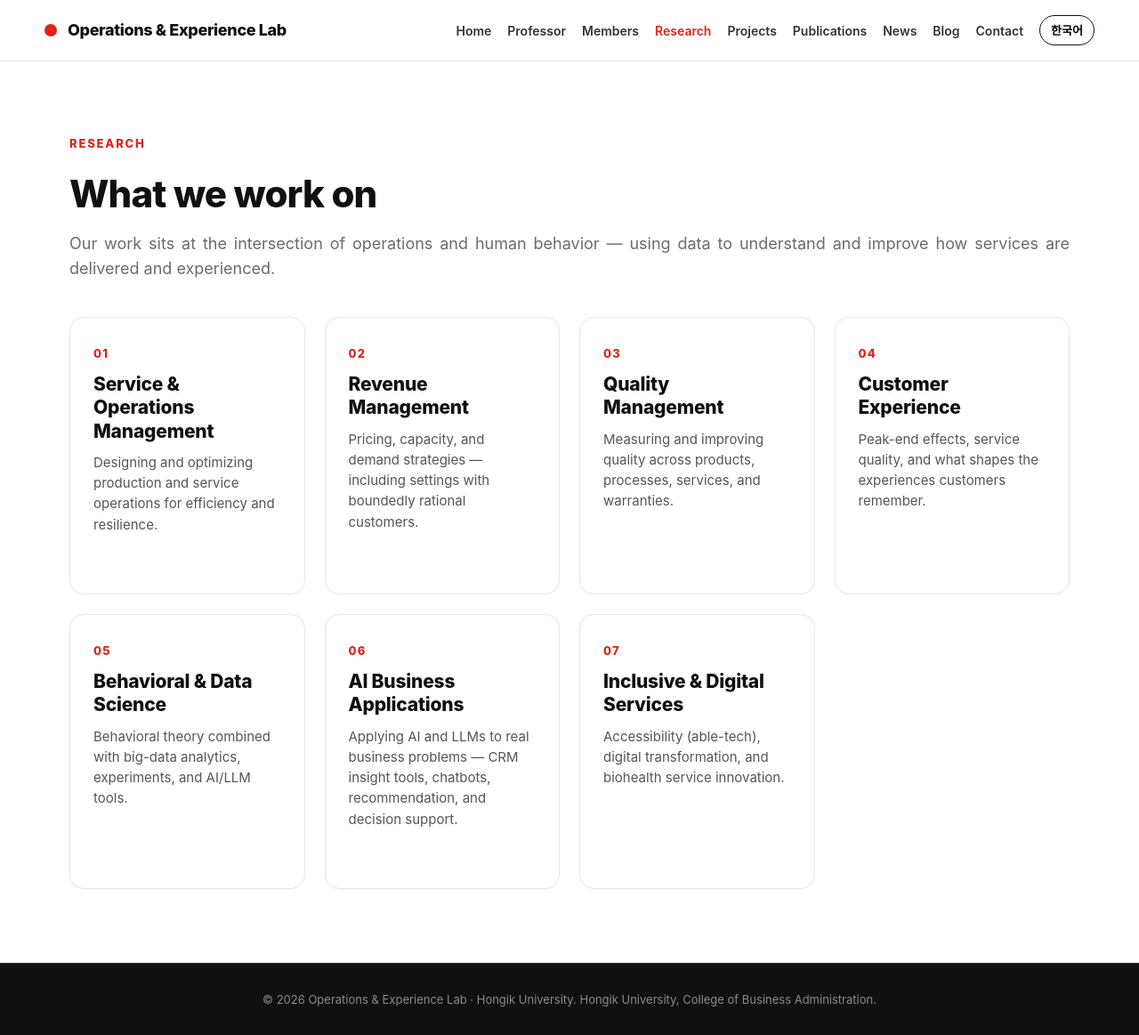
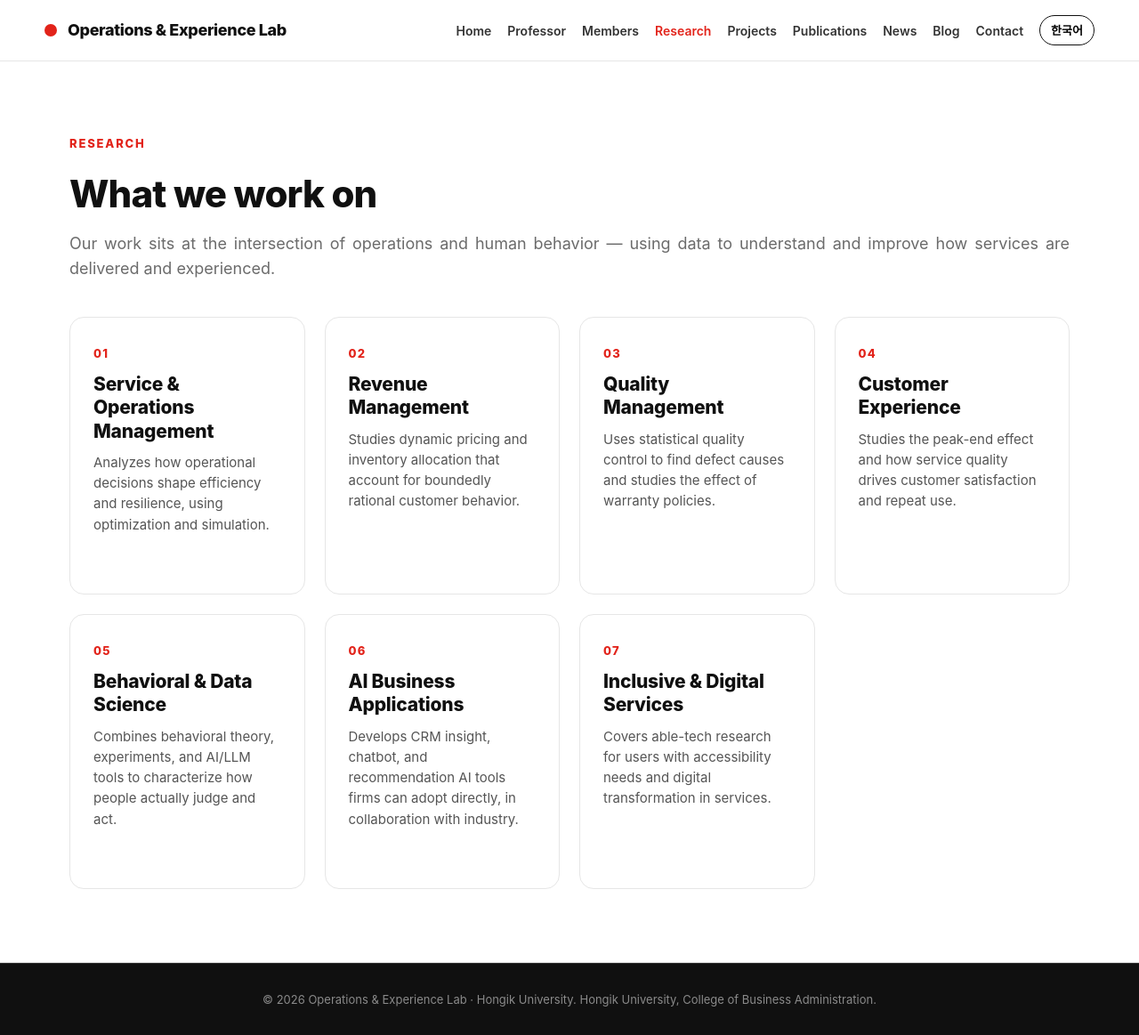
Before and after one commit to hioelab/hioelab.github.io, a Jekyll site: the page research.html, which Jekyll copies as it is, in a window 1280 px wide and 1163 px high. Shown: the whole window at 89% size. Built offline with Jekyll 4.4.1, drawn with Linux system fonts in a browser that asks for light colours; some web fonts are replaced.

Commit message:
Shorten research card summaries to match popup content

```diff
--- a/research.html
+++ b/research.html
@@ -60,43 +60,43 @@
     <h2 class="sec"><span class="lang-en">What we work on</span><span class="lang-ko">연구 분야</span></h2>
     <p class="lead" style="max-width:none"><span class="lang-en">Our work sits at the intersection of operations and human behavior — using data to understand and improve how services are delivered and experienced.</span><span class="lang-ko">우리의 연구는 운영과 인간 행동의 교차점에 있습니다. 데이터를 활용해 서비스가 전달되고 경험되는 방식을 이해하고 개선합니다.</span></p>
     <div class="rgrid">
-      <button type="button" class="rcard" data-rcard="01"><div class="num">01</div><h3><span class="lang-en">Service &amp; Operations Management</span><span class="lang-ko">서비스·운영 관리</span></h3><p><span class="lang-en">Designing and optimizing production and service operations for efficiency and resilience.</span><span class="lang-ko">효율성과 회복력을 위한 생산·서비스 운영의 설계와 최적화.</span></p><span class="more"><span class="lang-en">Read more</span><span class="lang-ko">자세히 보기</span> →</span>
+      <button type="button" class="rcard" data-rcard="01"><div class="num">01</div><h3><span class="lang-en">Service &amp; Operations Management</span><span class="lang-ko">서비스·운영 관리</span></h3><p><span class="lang-en">Analyzes how operational decisions shape efficiency and resilience, using optimization and simulation.</span><span class="lang-ko">운영 의사결정이 효율성과 회복력에 미치는 영향을 최적화와 시뮬레이션으로 분석합니다.</span></p><span class="more"><span class="lang-en">Read more</span><span class="lang-ko">자세히 보기</span> →</span>
         <template>
           <span class="lang-en">Service and production systems operate under fluctuating demand and constrained resources. This area analyzes how operational decisions — process design, capacity planning, staffing, and inventory allocation — shape both efficiency and resilience, drawing on mathematical modeling and empirical data. It draws in particular on queueing theory, optimization techniques, and simulation to diagnose bottlenecks in service operations and identify concrete paths for improvement. The goal is to design operating systems that remain stable not only under normal conditions but also during demand surges or supply disruptions.</span>
           <span class="lang-ko">서비스와 생산 시스템은 수요가 변동하고 자원이 제한된 환경 속에서 운영됩니다. 이 분야에서는 프로세스 설계, 용량 계획, 인력·재고 배치와 같은 운영상의 의사결정이 효율성과 회복력(resilience)에 어떤 영향을 미치는지를 수리적 모델과 실증 데이터로 분석합니다. 특히 대기행렬 이론, 최적화 기법, 시뮬레이션을 활용해 서비스 현장의 병목 구간을 진단하고 개선 방향을 제시하는 연구를 다룹니다. 궁극적인 목표는 평상시의 효율성뿐 아니라 수요 급증이나 공급 차질 같은 예상치 못한 상황에서도 안정적으로 작동하는 운영 체계를 설계하는 것입니다.</span>
         </template>
       </button>
-      <button type="button" class="rcard" data-rcard="02"><div class="num">02</div><h3><span class="lang-en">Revenue Management</span><span class="lang-ko">수익 관리</span></h3><p><span class="lang-en">Pricing, capacity, and demand strategies — including settings with boundedly rational customers.</span><span class="lang-ko">가격·용량·수요 전략, 제한된 합리성을 가진 고객 상황 포함.</span></p><span class="more"><span class="lang-en">Read more</span><span class="lang-ko">자세히 보기</span> →</span>
+      <button type="button" class="rcard" data-rcard="02"><div class="num">02</div><h3><span class="lang-en">Revenue Management</span><span class="lang-ko">수익 관리</span></h3><p><span class="lang-en">Studies dynamic pricing and inventory allocation that account for boundedly rational customer behavior.</span><span class="lang-ko">제한된 합리성을 가진 고객 행동을 반영한 동적 가격결정과 재고 배분을 연구합니다.</span></p><span class="more"><span class="lang-en">Read more</span><span class="lang-ko">자세히 보기</span> →</span>
         <template>
           <span class="lang-en">How should firms allocate price, capacity, and inventory to maximize revenue? This long-standing question in operations management is examined here through a behavioral lens — incorporating boundedly rational customer behavior rather than assuming perfect rationality. The research focuses on industries such as airlines, hospitality, and e-commerce, where inventory is perishable and demand shifts continuously, addressing dynamic pricing alongside seat and inventory allocation problems. The aim is to develop pricing and capacity strategies that are theoretically sound while remaining consistent with how customers actually behave.</span>
           <span class="lang-ko">가격, 용량, 재고를 어떻게 배분해야 기업의 수익을 극대화할 수 있는지는 오랜 운영관리 분야의 핵심 질문입니다. 본 연구실은 여기에 더해, 고객이 언제나 완벽하게 합리적으로 행동하지는 않는다는 행동경제학적 관점(제한된 합리성)을 접목해 보다 현실적인 가격·용량 전략을 탐구합니다. 항공, 호텔, 이커머스와 같이 재고가 소멸성을 갖고 수요가 시시각각 변하는 산업을 주요 연구 대상으로 삼으며, 동적 가격결정(dynamic pricing)과 좌석·재고 배분 문제를 함께 다룹니다. 이를 통해 이론적으로 최적이면서도 실제 고객 행동 데이터와 부합하는 의사결정 모델을 제시하고자 합니다.</span>
         </template>
       </button>
-      <button type="button" class="rcard" data-rcard="03"><div class="num">03</div><h3><span class="lang-en">Quality Management</span><span class="lang-ko">품질 경영</span></h3><p><span class="lang-en">Measuring and improving quality across products, processes, services, and warranties.</span><span class="lang-ko">제품·프로세스·서비스·보증 전반의 품질 측정과 개선.</span></p><span class="more"><span class="lang-en">Read more</span><span class="lang-ko">자세히 보기</span> →</span>
+      <button type="button" class="rcard" data-rcard="03"><div class="num">03</div><h3><span class="lang-en">Quality Management</span><span class="lang-ko">품질 경영</span></h3><p><span class="lang-en">Uses statistical quality control to find defect causes and studies the effect of warranty policies.</span><span class="lang-ko">통계적 품질관리로 불량 원인을 규명하고 보증 정책의 영향을 연구합니다.</span></p><span class="more"><span class="lang-en">Read more</span><span class="lang-ko">자세히 보기</span> →</span>
         <template>
           <span class="lang-en">Quality must be measured and managed across multiple layers — products, processes, services, and warranties. This area applies statistical quality control and data analysis to identify the root causes of defects and failures, and to develop methods for preventing or improving them. Drawing on data ranging from manufacturing process logs to customer feedback collected at service touchpoints, the research also emphasizes proactive quality management methods that anticipate and address problems before they occur. Particular attention is paid to how warranty policies shape customers' perceptions of quality and purchasing decisions.</span>
           <span class="lang-ko">제품, 프로세스, 서비스, 보증(warranty)에 이르기까지 품질은 여러 층위에서 측정되고 관리되어야 합니다. 이 분야에서는 통계적 품질관리 기법과 데이터 분석을 활용해 불량과 실패의 원인을 규명하고, 이를 사전에 예방하거나 개선할 수 있는 방법론을 연구합니다. 제조 현장의 공정 데이터부터 서비스 접점에서 수집되는 고객 피드백에 이르기까지 다양한 데이터를 활용해, 품질 문제가 발생하기 전에 이를 예측하고 대응하는 사전적(proactive) 품질관리 방법론에도 관심을 두고 있습니다. 특히 기업이 제공하는 보증 정책이 고객의 품질 인식과 구매 결정에 미치는 영향에도 주목합니다.</span>
         </template>
       </button>
-      <button type="button" class="rcard" data-rcard="04"><div class="num">04</div><h3><span class="lang-en">Customer Experience</span><span class="lang-ko">고객 경험</span></h3><p><span class="lang-en">Peak-end effects, service quality, and what shapes the experiences customers remember.</span><span class="lang-ko">피크-엔드 효과, 서비스 품질 등 고객이 기억하는 경험을 형성하는 요인.</span></p><span class="more"><span class="lang-en">Read more</span><span class="lang-ko">자세히 보기</span> →</span>
+      <button type="button" class="rcard" data-rcard="04"><div class="num">04</div><h3><span class="lang-en">Customer Experience</span><span class="lang-ko">고객 경험</span></h3><p><span class="lang-en">Studies the peak-end effect and how service quality drives customer satisfaction and repeat use.</span><span class="lang-ko">피크-엔드 효과 등 서비스 품질이 고객 만족과 재이용으로 이어지는 메커니즘을 연구합니다.</span></p><span class="more"><span class="lang-en">Read more</span><span class="lang-ko">자세히 보기</span> →</span>
         <template>
           <span class="lang-en">Customers do not remember every moment of a service experience equally. This area studies the peak-end effect — the tendency for the most intense moment and the final moment of an experience to disproportionately shape overall evaluation — along with the broader psychological and behavioral mechanisms linking service quality to memory, satisfaction, and repeat use. It empirically examines how granular elements of the customer journey — wait times, service failures and recovery, and interactions with frontline staff — feed into overall experience evaluations. The findings offer guidance on how firms should design the pivotal moments of the customer journey.</span>
           <span class="lang-ko">고객은 서비스의 모든 순간을 동일한 비중으로 기억하지 않습니다. 이 분야에서는 경험의 정점과 마지막 순간이 전체 평가를 좌우한다는 '피크-엔드 효과(peak-end effect)'를 비롯해, 서비스 품질이 고객의 기억과 만족도, 재이용 의사로 이어지는 심리적·행동적 메커니즘을 연구합니다. 대기 시간, 서비스 실패와 복구(service recovery), 접점 직원과의 상호작용 등 고객 여정 속 세부 요인들이 전반적인 경험 평가에 어떻게 반영되는지를 실증적으로 분석합니다. 이를 바탕으로 기업이 고객 여정(customer journey)의 핵심 순간을 어떻게 설계해야 하는지에 대한 시사점을 도출합니다.</span>
         </template>
       </button>
-      <button type="button" class="rcard" data-rcard="05"><div class="num">05</div><h3><span class="lang-en">Behavioral &amp; Data Science</span><span class="lang-ko">행동·데이터과학</span></h3><p><span class="lang-en">Behavioral theory combined with big-data analytics, experiments, and AI/LLM tools.</span><span class="lang-ko">행동 이론과 빅데이터 분석·실험·AI/LLM 도구의 결합.</span></p><span class="more"><span class="lang-en">Read more</span><span class="lang-ko">자세히 보기</span> →</span>
+      <button type="button" class="rcard" data-rcard="05"><div class="num">05</div><h3><span class="lang-en">Behavioral &amp; Data Science</span><span class="lang-ko">행동·데이터과학</span></h3><p><span class="lang-en">Combines behavioral theory, experiments, and AI/LLM tools to characterize how people actually judge and act.</span><span class="lang-ko">행동 이론과 실험, 데이터 분석, AI/LLM 도구를 결합해 사람들의 실제 판단과 행동을 규명합니다.</span></p><span class="more"><span class="lang-en">Read more</span><span class="lang-ko">자세히 보기</span> →</span>
         <template>
           <span class="lang-en">Understanding human decision-making requires both theoretical insight and empirical rigor. This area combines traditional behavioral theory and experimental design with large-scale data analysis and modern AI/LLM tools to precisely characterize how people actually judge and act. By jointly analyzing controlled data from lab and online experiments with observational data collected from real service settings, the research aims to produce findings that are both theoretically grounded and practically relevant. Methodologically, it draws on experimental economics, big-data analytics, and machine learning techniques.</span>
           <span class="lang-ko">인간의 의사결정을 이해하기 위해서는 이론적 통찰과 실증적 방법론이 함께 필요합니다. 이 분야는 전통적인 행동 이론과 실험 설계를, 대규모 데이터 분석 및 최신 AI/LLM 도구와 결합하여 사람들이 실제로 어떻게 판단하고 행동하는지를 정교하게 규명합니다. 실험실 및 온라인 실험을 통해 확보한 통제된 데이터와, 실제 서비스 현장에서 수집되는 관찰 데이터를 함께 분석함으로써 이론적 타당성과 현실 적합성을 모두 갖춘 결과를 도출하고자 합니다. 방법론적으로는 실험 경제학, 빅데이터 분석, 머신러닝 기법을 폭넓게 활용합니다.</span>
         </template>
       </button>
-      <button type="button" class="rcard" data-rcard="06"><div class="num">06</div><h3><span class="lang-en">AI Business Applications</span><span class="lang-ko">AI 비즈니스 응용</span></h3><p><span class="lang-en">Applying AI and LLMs to real business problems — CRM insight tools, chatbots, recommendation, and decision support.</span><span class="lang-ko">AI·LLM을 실제 비즈니스 문제에 적용 — CRM 인사이트 툴, 챗봇, 추천, 의사결정 지원.</span></p><span class="more"><span class="lang-en">Read more</span><span class="lang-ko">자세히 보기</span> →</span>
+      <button type="button" class="rcard" data-rcard="06"><div class="num">06</div><h3><span class="lang-en">AI Business Applications</span><span class="lang-ko">AI 비즈니스 응용</span></h3><p><span class="lang-en">Develops CRM insight, chatbot, and recommendation AI tools firms can adopt directly, in collaboration with industry.</span><span class="lang-ko">기업이 바로 쓸 수 있는 CRM 인사이트, 챗봇, 추천 AI를 산업체와 협업해 개발합니다.</span></p><span class="more"><span class="lang-en">Read more</span><span class="lang-ko">자세히 보기</span> →</span>
         <template>
           <span class="lang-en">Artificial intelligence and large language models have moved beyond academic interest to become practical tools for solving real business problems. This area researches and develops AI applications that firms can adopt directly — CRM insight tools, chatbots, recommendation systems, and decision-support systems. The work spans the full arc from prototyping with firm-level data to real-world deployment, with an emphasis on validating findings through collaborative projects with industry partners. Emphasis is placed not only on technical performance but also on usefulness and reliability within real business contexts.</span>
           <span class="lang-ko">인공지능과 대규모 언어모델(LLM)은 이제 학술적 관심을 넘어 실제 비즈니스 문제 해결의 도구로 자리잡고 있습니다. 이 분야에서는 CRM 인사이트 도출, 챗봇, 추천 시스템, 의사결정 지원 시스템 등 기업이 실무에서 곧바로 활용할 수 있는 형태의 AI 응용 사례를 연구하고 개발합니다. 기업 데이터를 활용한 프로토타입 개발부터 실제 현장 적용까지 전 과정을 아우르며, 산업체와의 협업 프로젝트를 통해 연구 결과를 검증하는 것을 중요하게 여깁니다. 기술적 완성도와 더불어 실제 비즈니스 맥락에서의 유용성과 신뢰성을 함께 고려합니다.</span>
         </template>
       </button>
-      <button type="button" class="rcard" data-rcard="07"><div class="num">07</div><h3><span class="lang-en">Inclusive &amp; Digital Services</span><span class="lang-ko">디지털 포용 서비스</span></h3><p><span class="lang-en">Accessibility (able-tech), digital transformation, and biohealth service innovation.</span><span class="lang-ko">접근성(에이블테크), 디지털 전환, 바이오헬스 서비스 혁신.</span></p><span class="more"><span class="lang-en">Read more</span><span class="lang-ko">자세히 보기</span> →</span>
+      <button type="button" class="rcard" data-rcard="07"><div class="num">07</div><h3><span class="lang-en">Inclusive &amp; Digital Services</span><span class="lang-ko">디지털 포용 서비스</span></h3><p><span class="lang-en">Covers able-tech research for users with accessibility needs and digital transformation in services.</span><span class="lang-ko">장애나 접근성 제약이 있는 이용자를 위한 에이블테크 연구와 디지털 전환을 다룹니다.</span></p><span class="more"><span class="lang-en">Read more</span><span class="lang-ko">자세히 보기</span> →</span>
         <template>
           <span class="lang-en">Technological progress does not automatically benefit everyone equally. This area covers able-tech research aimed at ensuring users with disabilities or accessibility constraints can use services without barriers, alongside the structural changes digital transformation brings to the service industry at large. It pays particular attention to the barriers faced by digitally vulnerable groups — including older adults and people with disabilities — in accessing services, and explores service designs and policy implications that can address them. It also explores digital service innovation in biohealth to examine how inclusive technology can meaningfully improve quality of life.</span>
           <span class="lang-ko">기술의 발전이 모두에게 동등한 혜택으로 이어지는 것은 아닙니다. 이 분야에서는 장애나 접근성 제약이 있는 이용자도 차별 없이 서비스를 이용할 수 있도록 하는 에이블테크(able-tech) 연구와, 디지털 전환이 서비스 산업 전반에 가져오는 구조적 변화를 함께 다룹니다. 특히 고령자, 장애인 등 디지털 취약계층이 서비스 이용 과정에서 겪는 장벽을 파악하고, 이를 해소할 수 있는 서비스 설계와 정책적 시사점을 함께 모색합니다. 또한 바이오헬스 분야에서의 디지털 서비스 혁신 사례를 통해 포용적 기술이 실제로 삶의 질을 어떻게 개선할 수 있는지를 탐구합니다.</span>
```
